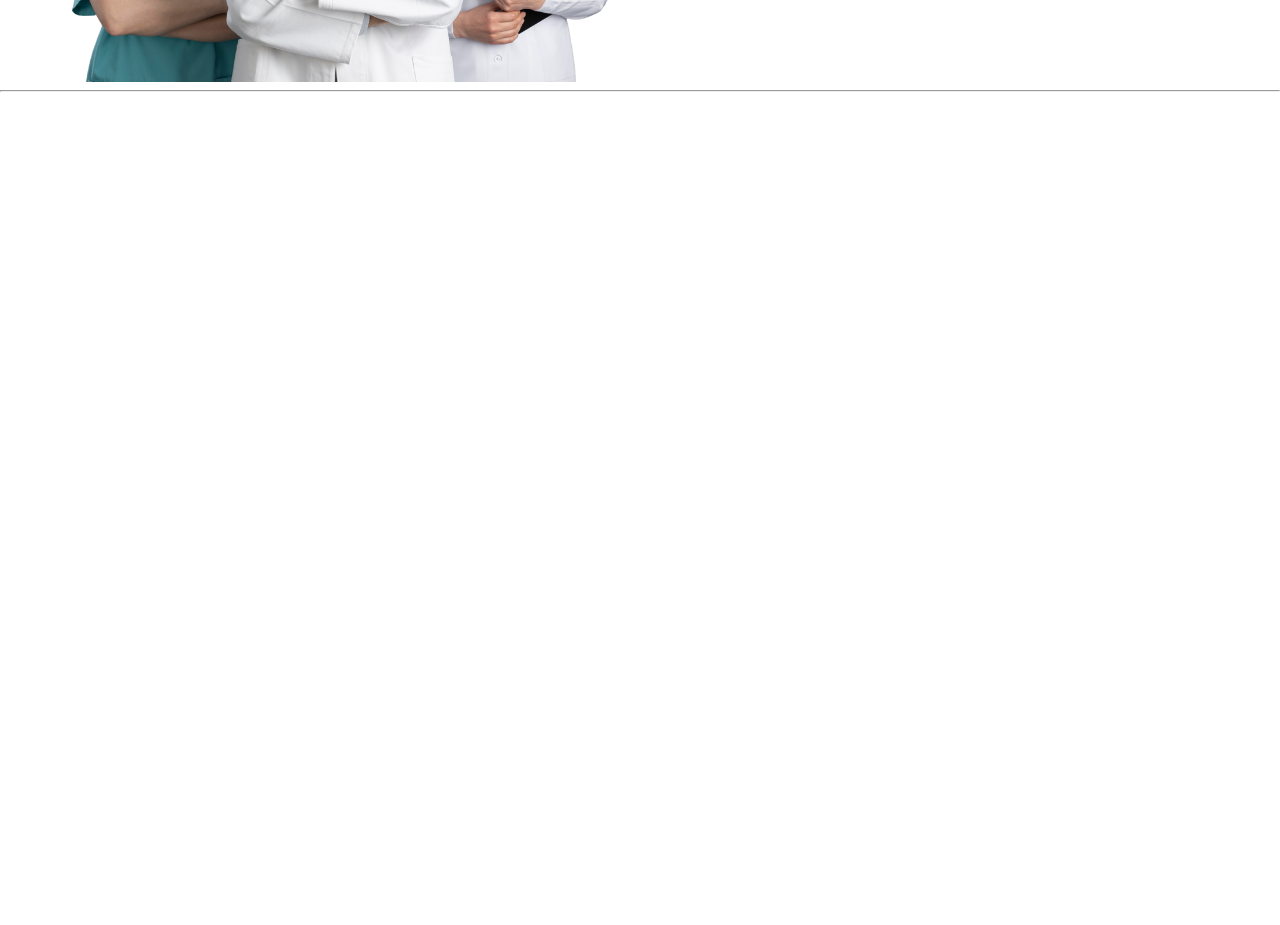
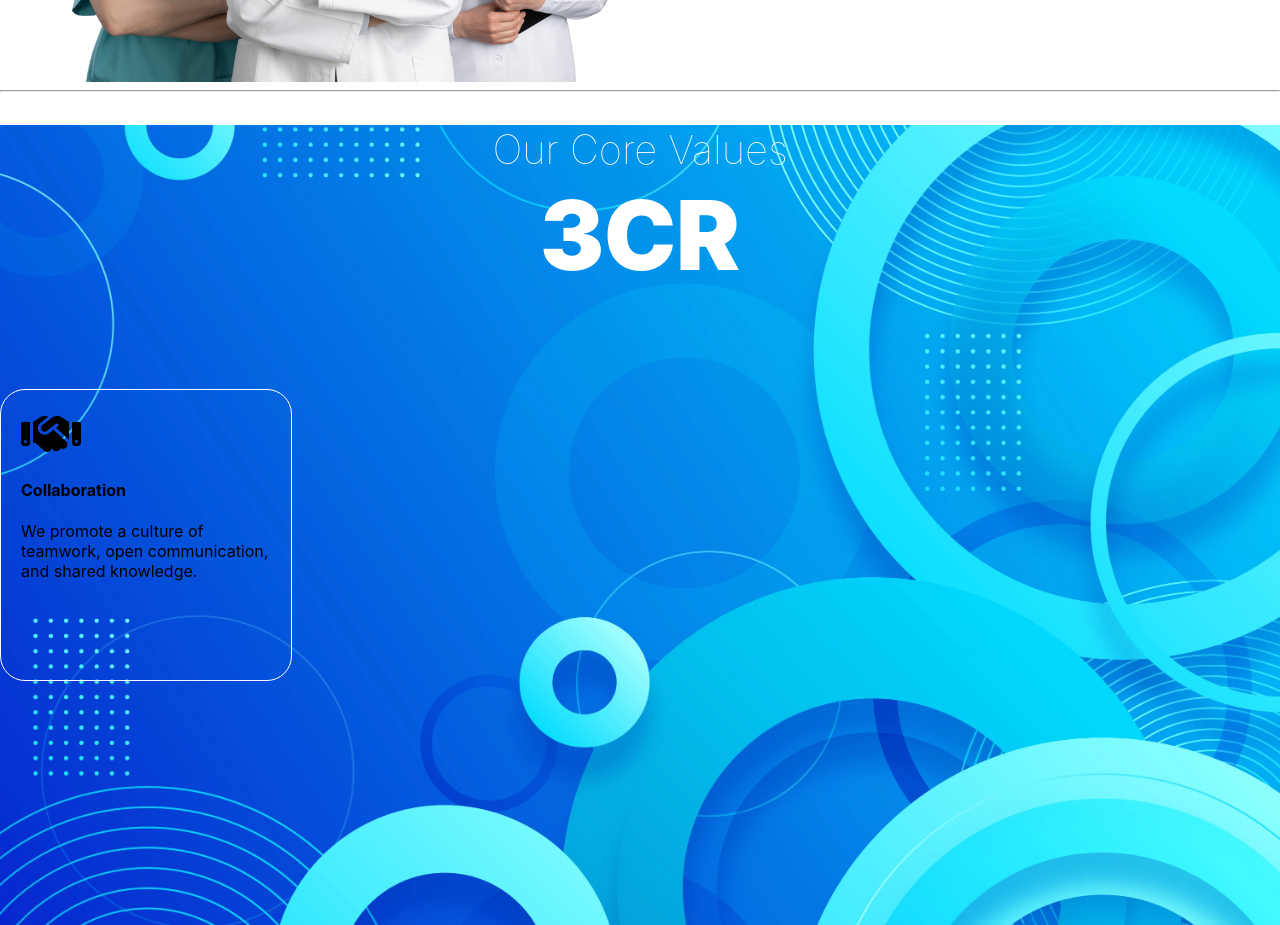
Before and after one commit to patrick-nsolo/lhcreactwebapp, a React (Create React App) app: page /about in a window 1280 px wide. Shown: the part 480-1405 px from the top of the page. Before the commit the page ends 800 px from the top, so only its background shows below. Built offline with nearby package versions, Linux system fonts and the light colour scheme.

Commit message:
save website stage

```diff
--- a/src/Components/About/About.css
+++ b/src/Components/About/About.css
@@ -23,6 +23,39 @@
     width:80%;
     animation: slideInLeft 2s ease-out;
 }
+.core-values h2{
+    font-size: 2.5rem;
+    font-weight: 100;
+    animation: slideInLeft 2s ease-out;
+    color: #fff;
+    text-align: center;
+}
+.core-values h3{
+    font-size: 6rem;
+    font-weight: 900;
+    margin-top: -30px;
+    color: #fff;
+    text-align: center;
+}
+.core-values{
+    background-image: url('/public/images/blue-bg.webp');
+    height:100vh;
+    background-repeat: no-repeat;
+    background-size: cover;
+    margin: 0;
+}
+.collaboration{
+    background-color: transparent;
+    height:250px;
+    width:250px;
+    border:1px solid #fff;
+    border-radius: 25px;
+    padding: 20px;
+}
+.collab-icon{
+    font-size:3rem ;
+}
+
 
 @media (max-width:768px){
     .about-hero{
--- a/src/Components/About/About.js
+++ b/src/Components/About/About.js
@@ -1,6 +1,11 @@
 import React from 'react';
 import Nav from '../Nav/Nav';
 import './About.css';
+import { FontAwesomeIcon } from '@fortawesome/react-fontawesome';
+
+import { faHandshake } from '@fortawesome/free-solid-svg-icons';
+
+
 
 const About = () => {
 
@@ -25,6 +30,20 @@ const About = () => {
             </div>
           </div>
           <hr/>
+          <div className='core-values'>
+            <h2>Our Core Values</h2>
+            <h3>3CR</h3>
+            <div className='values'>
+              <div className='collaboration'>
+                <FontAwesomeIcon icon={faHandshake} className='collab-icon'/>
+                <h4>Collaboration</h4>
+                <p>
+                  We promote a culture of teamwork, open communication,
+                  and shared knowledge.
+                </p>
+              </div>
+            </div>
+          </div>
         </div>
     </div>
   )
```
